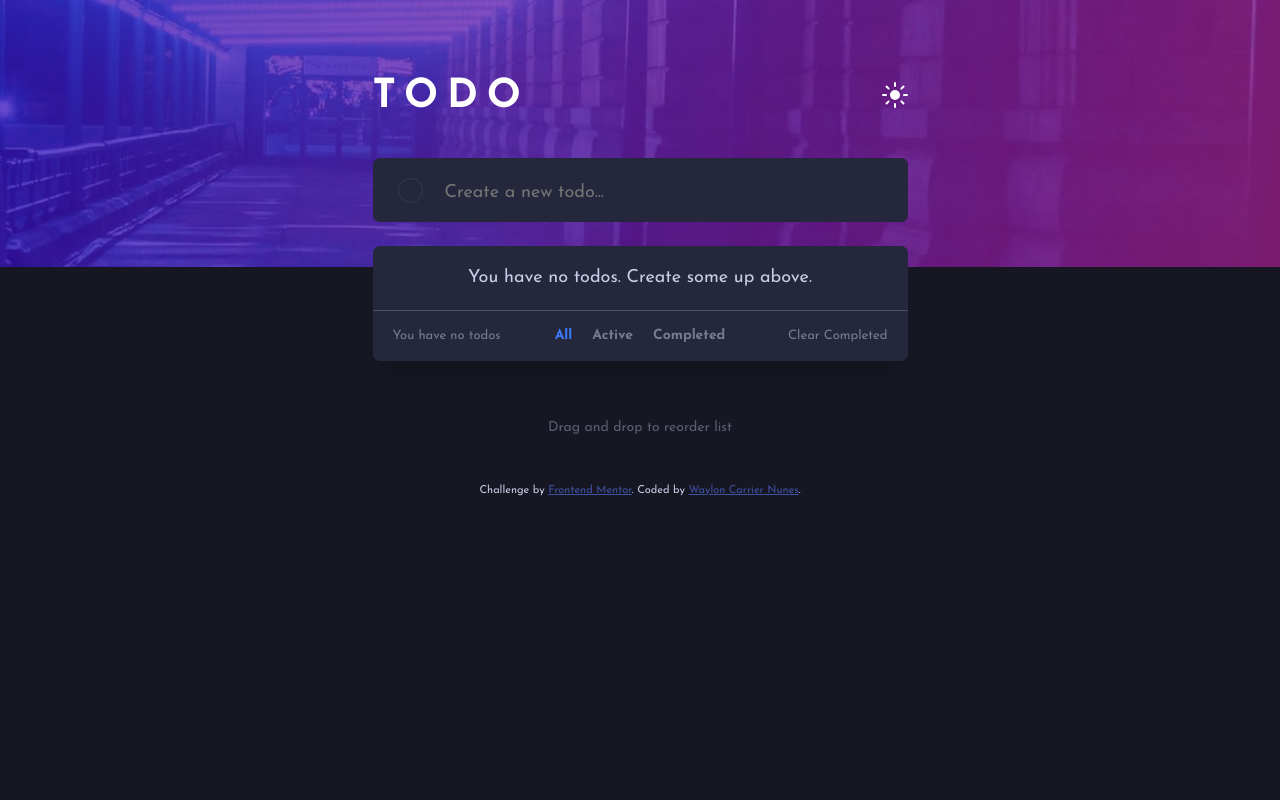
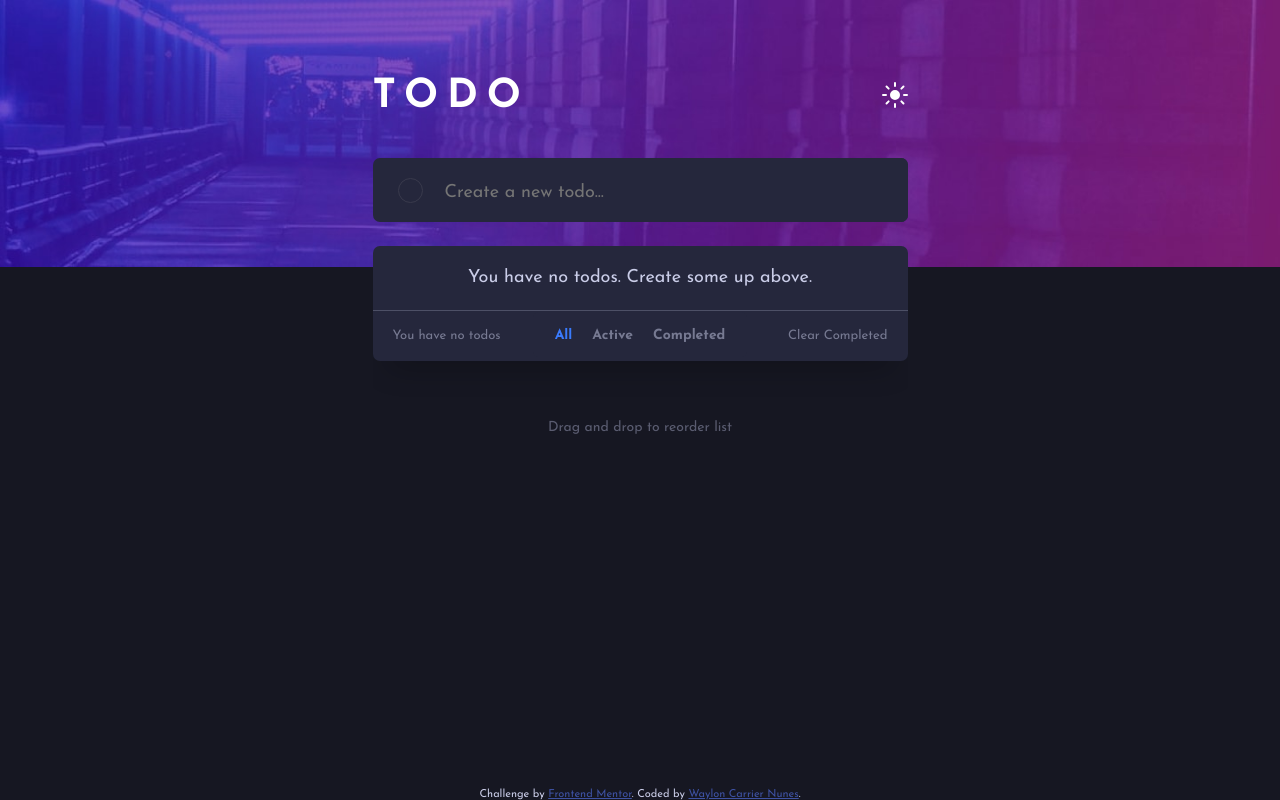
Before and after one commit to Breckles/todo-app, an Angular app: page / in a window 1280 px wide. Built offline with nearby package versions, Linux system fonts and the light colour scheme.

Commit message:
made it so the footer is always at the bottom of the screen

```diff
--- a/src/app/app.component.scss
+++ b/src/app/app.component.scss
@@ -35,6 +35,9 @@
   --status-button-bg-color: linear-gradient(to bottom right, hsl(192, 100%, 67%), hsl(280, 87%, 65%));
 
   position: relative;
+  display: flex;
+  flex-direction: column;
+  align-items: center;
   padding: 0 2.5rem;
   width: 100vw;
   min-height: 100vh;
@@ -86,12 +89,11 @@
   }
 
   footer {
-    // position: absolute;
     display: flex;
     justify-content: center;
-    // bottom: 0;
-    // left: 0;
     width: 100%;
+    margin-top: auto;
+
     color: var(--text-main);
 
     .attribution {
@@ -143,11 +145,6 @@
   }
 
   #appComponentWrapper {
-    display: flex;
-    flex-direction: column;
-    align-items: center;
-
-    // padding: 0 31.5%;
 
     header,
     main,
```
